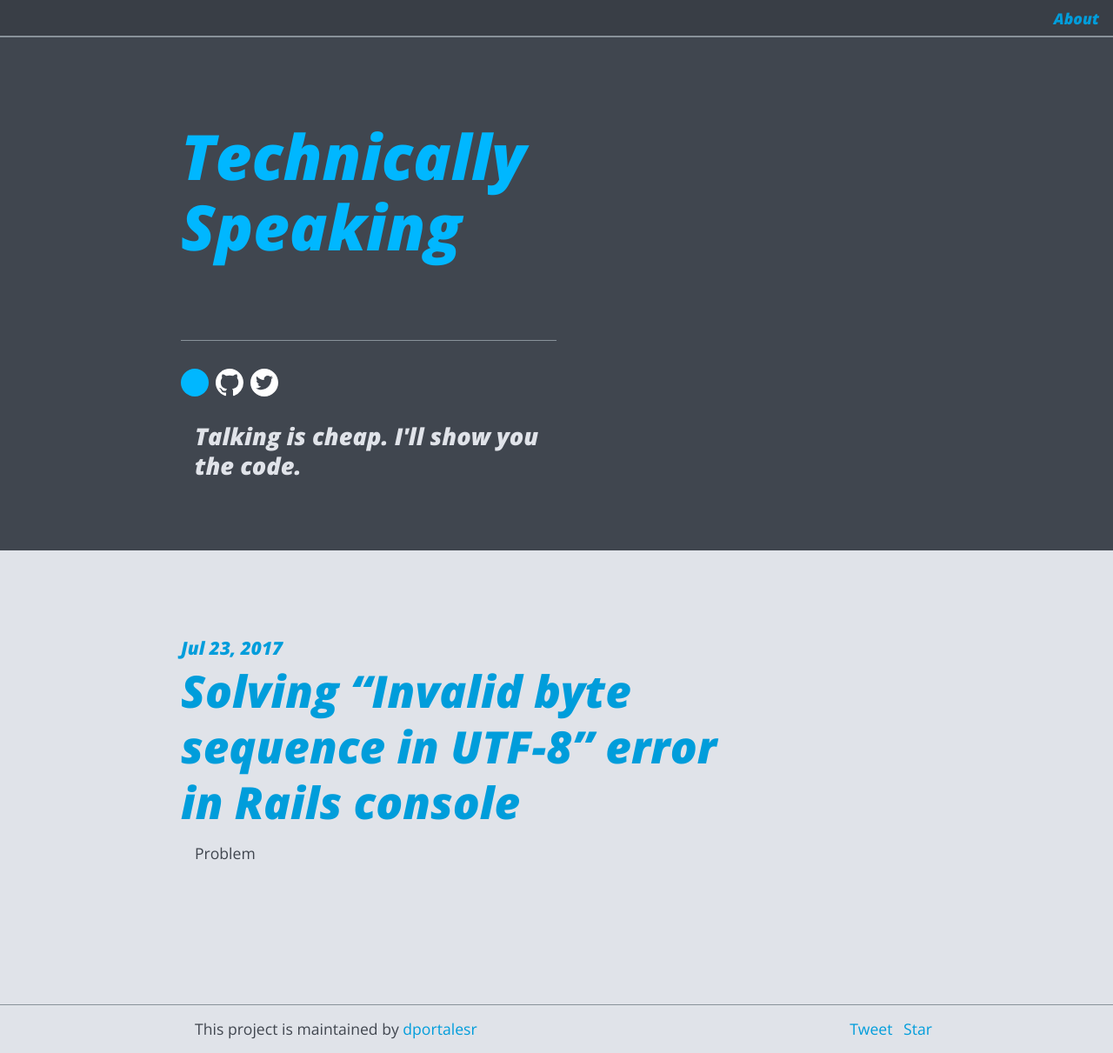
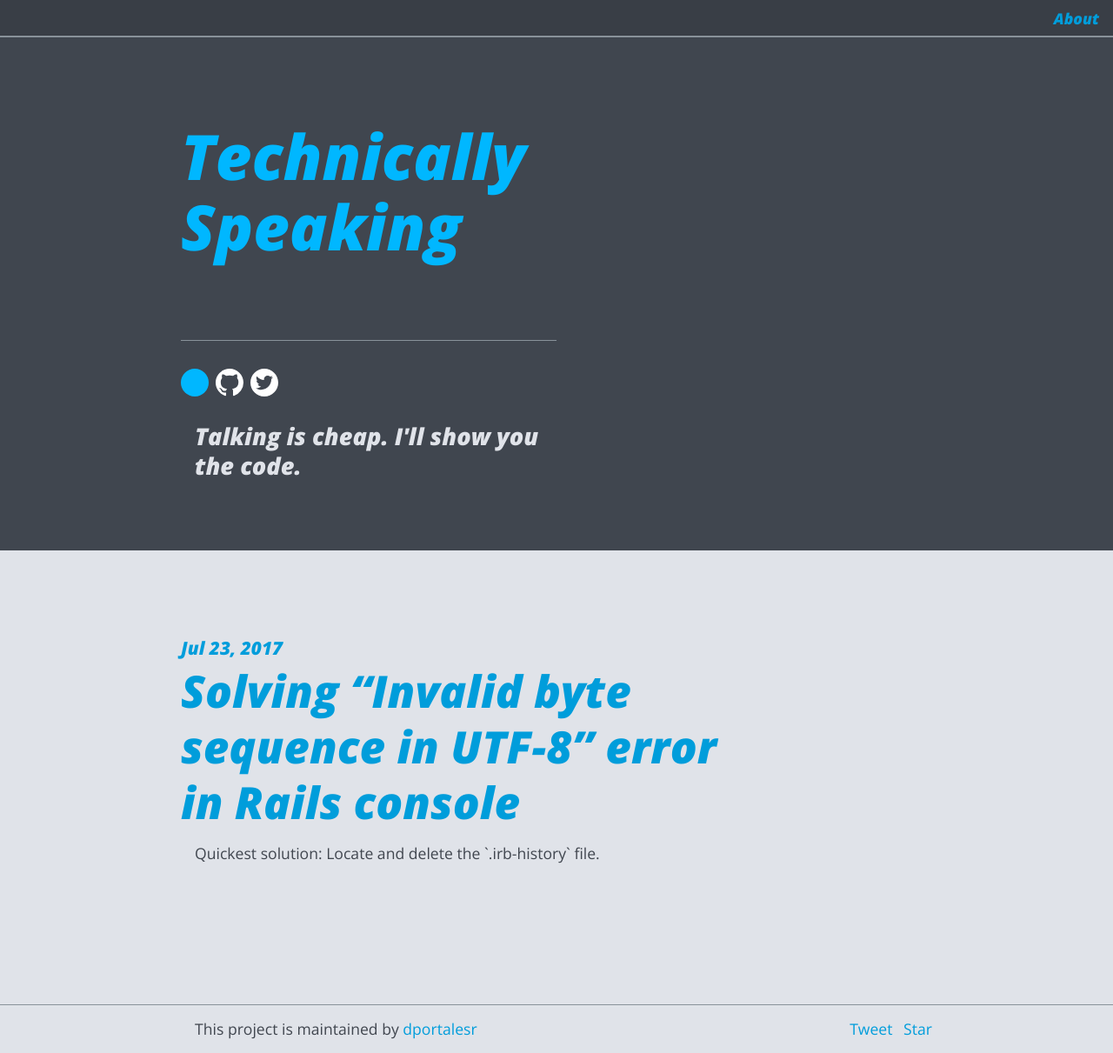
Before and after one commit to dportalesr/technically-speaking, a Jekyll site: the page built from index.md, in a window 1280 px wide. Shown: the whole page at 87% size. Built offline with Jekyll 4.4.1, drawn with Linux system fonts in a browser that asks for light colours; comment, search, counter and statistics services are not loaded.

Commit message:
Explicit excerpt for post

````diff
--- a/_posts/2017-07-23-solving-invalid-byte-sequence-in-utf-8-error-in-rails-console.md
+++ b/_posts/2017-07-23-solving-invalid-byte-sequence-in-utf-8-error-in-rails-console.md
@@ -1,12 +1,13 @@
 ---
 layout: post
+excerpt: 'Quickest solution: Locate and delete the `.irb-history` file.'
 title: Solving "Invalid byte sequence in UTF-8" error in Rails console
 date: 2017-07-23 09:00 -0500
 ---
 
 # Problem
 
-When launching the Rails console, an `invalid byte sequence in UTF-8` error prevented it from starting, with no apparent changes to my code. The last line in the backtrace was something like:
+When launching the Rails console, an `invalid byte sequence in UTF-8` error prevented it from starting, with no apparent changes to my project code. The last line in the backtrace was something like:
 
 ```bash
 [...]/lib/ruby/gems/2.4.0/bundler/gems/rb-readline-fd882edcd145/lib/rbreadline.rb:6135:in `delete`: invalid byte sequence in UTF-8 (ArgumentError)
````
